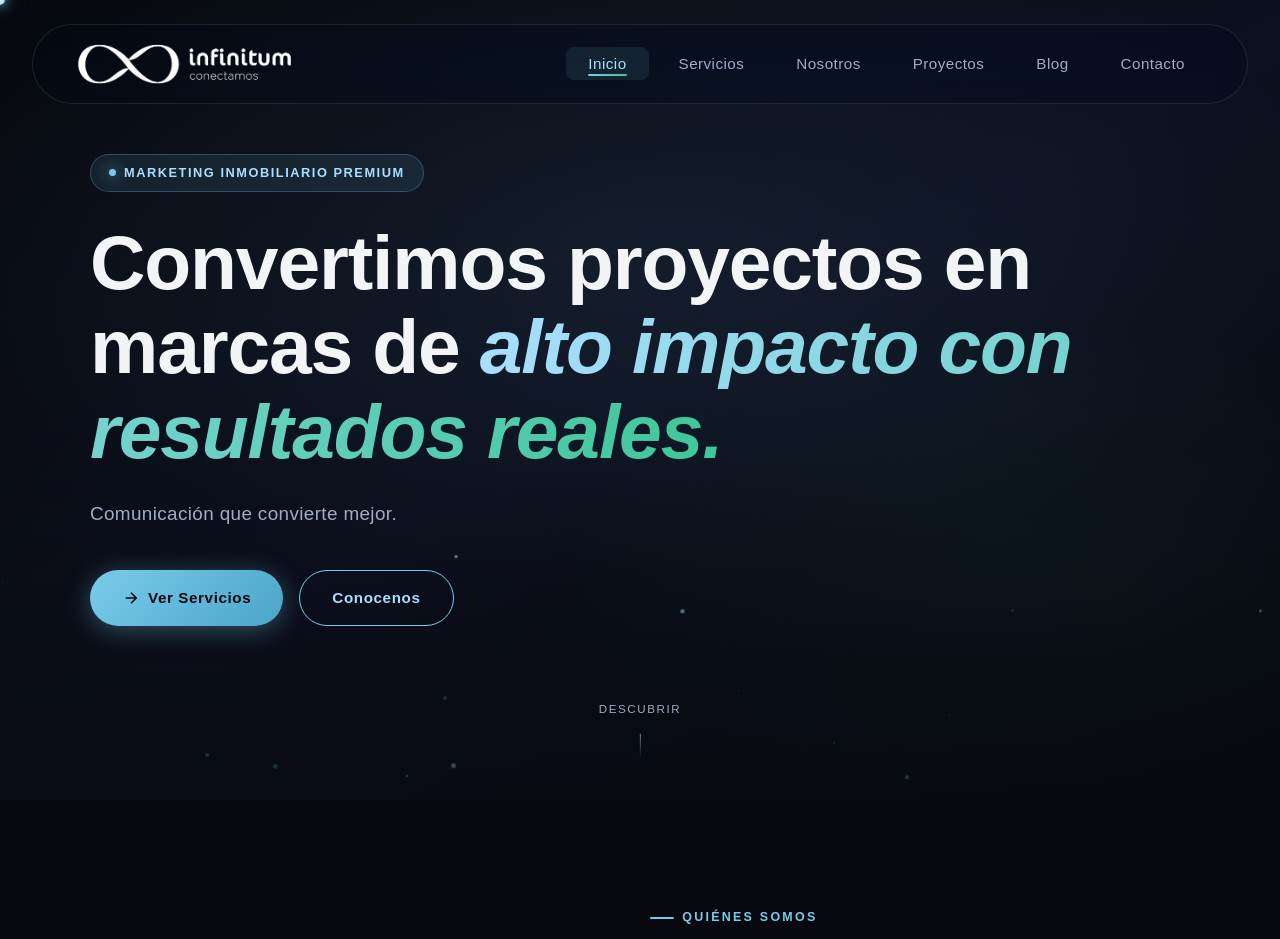
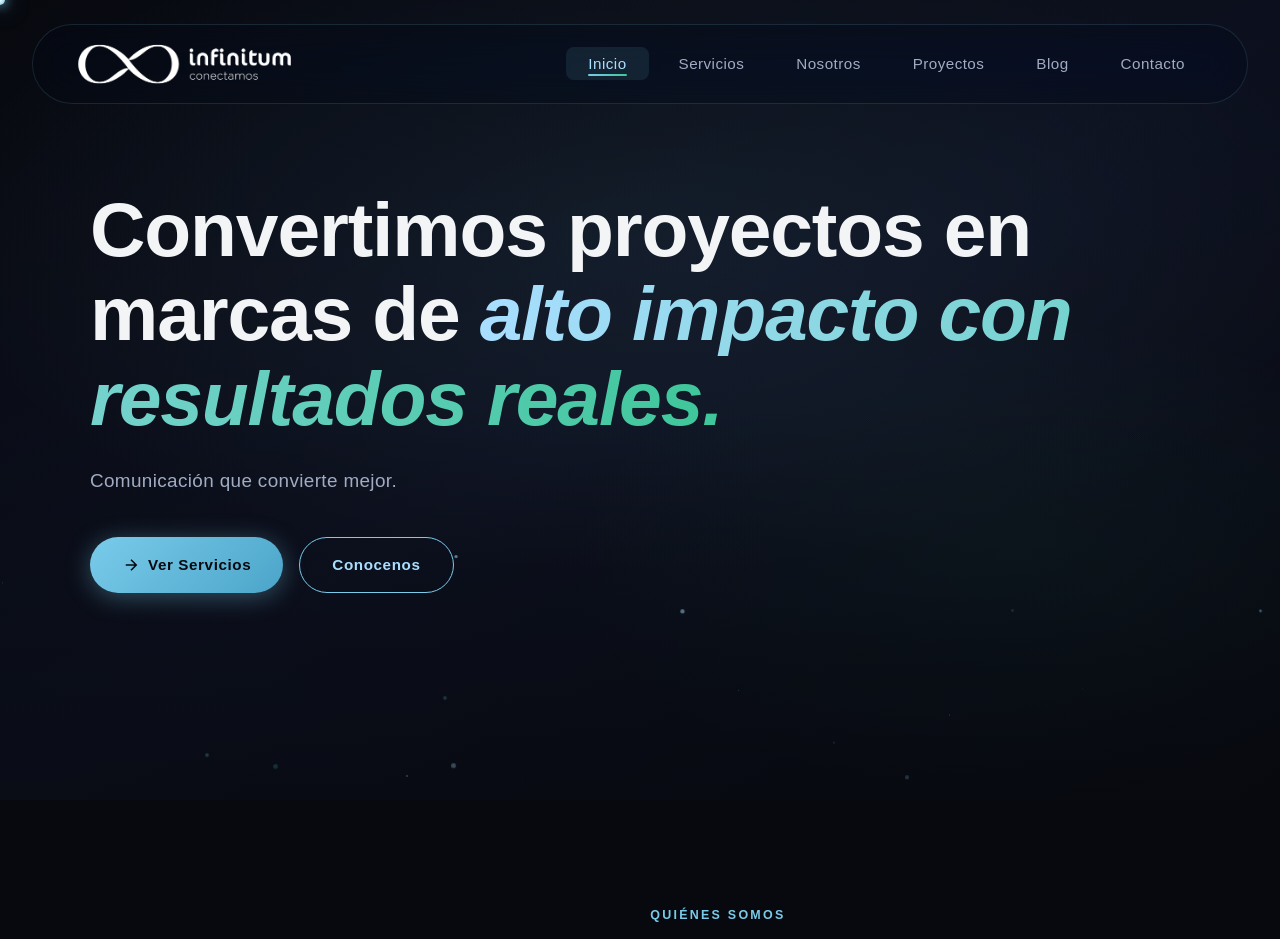
Before and after one commit to Cristian-S5/infinitum-web, a plain HTML site: page index.html in a window 1280 px wide. Shown: the top 939 px of the page. Drawn offline with Linux system fonts and the light colour scheme.

Commit message:
Eliminados elementos genéricos de IA.

```diff
--- a/css/styles.css
+++ b/css/styles.css
@@ -275,13 +275,7 @@ a { color: inherit; text-decoration: none; }
   color: var(--clr-gold);
   margin-bottom: 16px;
 }
-.section-label::before {
-  content: '';
-  display: block;
-  width: 24px; height: 2px;
-  background: var(--clr-gold);
-  border-radius: 1px;
-}
+
 
 .section-title {
   font-family: var(--ff-head);
--- a/index.html
+++ b/index.html
@@ -52,10 +52,7 @@
     <div class="hero-particles" id="particles"></div>
 
     <div class="container hero-content">
-      <div class="hero-badge reveal">
-        <span class="badge-dot"></span>
-        Marketing Inmobiliario Premium
-      </div>
+
       <h1 class="hero-title reveal reveal-delay-1">
         Convertimos proyectos en marcas de
         <em>alto impacto con resultados reales.</em>
@@ -73,10 +70,7 @@
 
     </div>
 
-    <a href="#nosotros" class="scroll-hint">
-      <span>Descubrir</span>
-      <div class="scroll-line"></div>
-    </a>
+
   </section>
 
   <!-- ===== NOSOTROS ===== -->
@@ -327,7 +321,7 @@
     <div class="container">
       <div class="contact-wrapper reveal">
         <div class="contact-left">
-          <span class="section-label">Hablemos</span>
+          <!-- Removed: Hablemos label -->
           <h2 class="section-title">¿Listo para<br/><span>escalar</span> tu<br/>proyecto?</h2>
           <p class="section-desc" style="margin-top:16px;">
             Contanos sobre tu emprendimiento y diseñamos juntos la estrategia perfecta para llevarlo al siguiente nivel.
```
